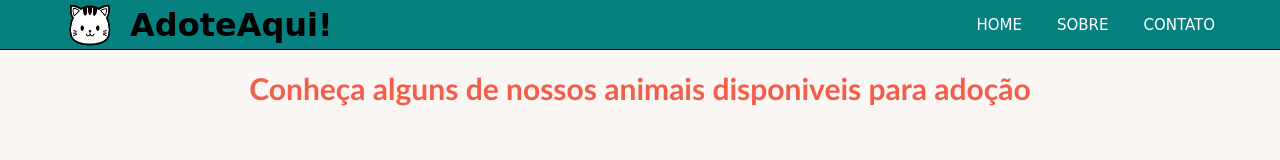
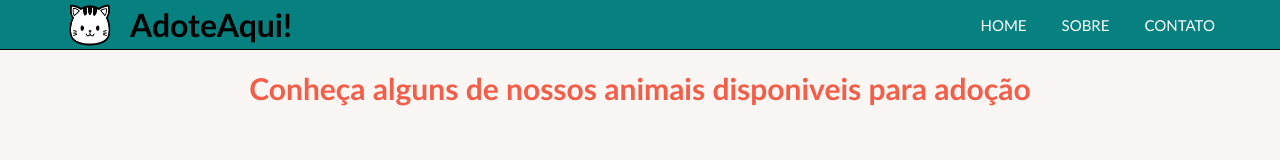
Before and after one commit to brendatondin/AdoteAqui, a plain HTML site: page index.html in a window 1280 px wide. Shown: the top 160 px of the page. Drawn offline with Linux system fonts and the light colour scheme.

Commit message:
Hover e fonte alterados

```diff
--- a/index.css
+++ b/index.css
@@ -18,7 +18,9 @@ header{
     align-items: center;
     flex-direction: row;
     padding: 20px 50px;
-    font-family: 'Chewy', cursive;
+    font-family: 'Trebuchet MS', 'Lucida Sans Unicode', 'Lucida Grande', 'Lucida Sans', Arial, sans-serif;
+
+    /* font-family: 'Chewy', cursive;   */
 
 }
 
```
